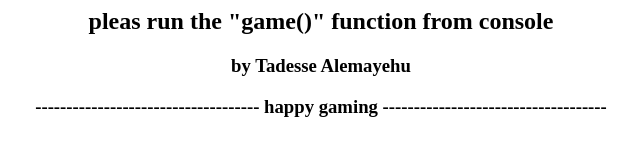
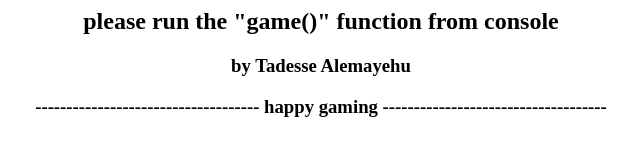
Before and after one commit to TadesseDev/Rock-Paper-Scissors-Advance, a plain HTML site: page index.html in a window 1280 px wide. Shown: the whole page, without its empty margins (319-959 px from the left). Drawn offline with Linux system fonts and the light colour scheme.

Commit message:
minor update

```diff
--- a/index.html
+++ b/index.html
@@ -7,7 +7,7 @@
         </title>
     </head>
     <body>
-        <h2 style="text-align: center;"> pleas run the "game()" function from console<h2>
+        <h2 style="text-align: center;"> please run the "game()" function from console<h2>
             <h3 style="text-align: center;"> by Tadesse Alemayehu <h3>
             <p style="text-align: center;">------------------------------------ happy gaming ------------------------------------</p>
 
```
